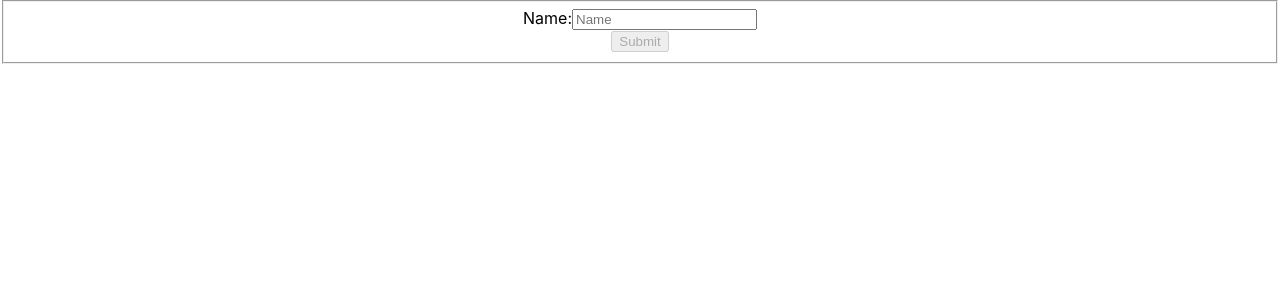
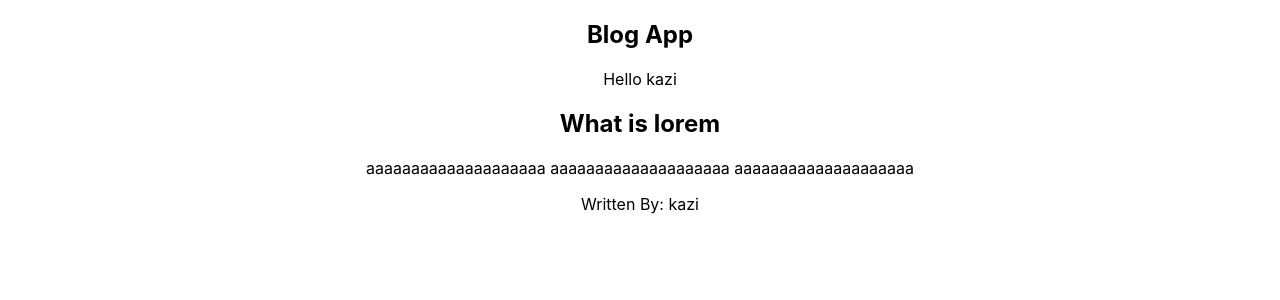
Before and after one commit to syeef-test/react_meta, a React (Create React App) app: page / in a window 1280 px wide. Shown: the top 300 px of the page. Built offline with nearby package versions, Linux system fonts and the light colour scheme.

Commit message:
simple user context created

```diff
--- a/src/App.js
+++ b/src/App.js
@@ -1,36 +1,51 @@
 import "./App.css";
-import { useState } from "react";
+// import { useState } from "react";
+import { UserProvider, useUser } from "./UserContext";
+
+const LoggedInUser = () => {
+  const { user } = useUser();
+  return (
+    <p>
+      Hello <span className="Username">{user.name}</span>
+    </p>
+  );
+};
+
+const Header = () => {
+  return (
+    <header>
+      <h2>Blog App</h2>
+      <LoggedInUser />
+    </header>
+  );
+};
+
+const Page = () => {
+  const { user } = useUser();
+  return (
+    <div>
+      <h2>What is lorem</h2>
+      <p>aaaaaaaaaaaaaaaaaaaa aaaaaaaaaaaaaaaaaaaa aaaaaaaaaaaaaaaaaaaa</p>
+      <p>Written By: {user.name}</p>
+    </div>
+  );
+};
 
 function App() {
-  const [name, setName] = useState("");
-
-  const handleSubmit = (e) => {
-    e.preventDefault();
-    setName("");
-    console.log("Form Submited");
-  };
   return (
     <div className="App">
-      <form onSubmit={handleSubmit}>
-        <fieldset>
-          <div className="Field">
-            <label htmlFor="name">Name:</label>
-            <input
-              id="name"
-              type="text"
-              placeholder="Name"
-              name="name"
-              value={name}
-              onChange={(e) => setName(e.target.value)}
-            />
-          </div>
-          <button disabled={!name} type="submit">
-            Submit
-          </button>
-        </fieldset>
-      </form>
+      <Header />
+      <Page />
     </div>
   );
 }
 
-export default App;
+function Root() {
+  return (
+    <UserProvider>
+      <App />
+    </UserProvider>
+  );
+}
+
+export default Root;
--- /dev/null
+++ b/src/UserContext.js
@@ -0,0 +1,17 @@
+import React, { createContext, useContext } from "react";
+
+const UserContext = createContext(undefined);
+
+export const UserProvider = ({ children }) => {
+  const user = {
+    name: "kazi",
+    email: "kazi@gmail.com",
+    dob: "01/01/2000",
+  };
+
+  return (
+    <UserContext.Provider value={{ user }}>{children}</UserContext.Provider>
+  );
+};
+
+export const useUser = () => useContext(UserContext);
```
Also changed, not shown: 1 other file (tests, documents, lock files or other folders).
